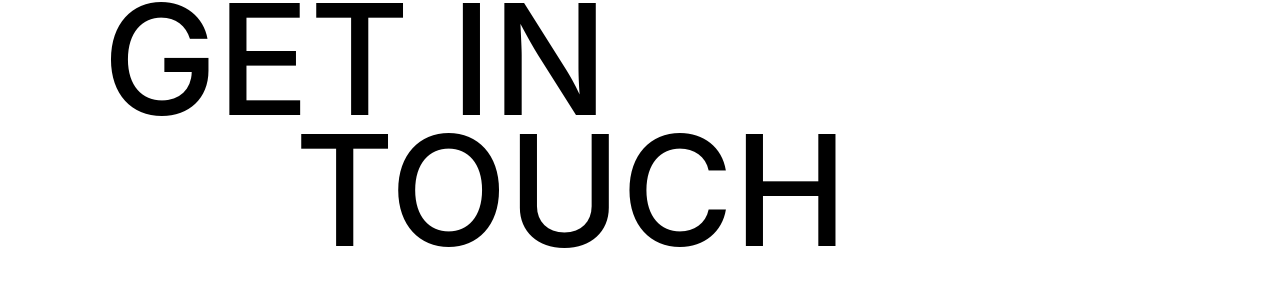
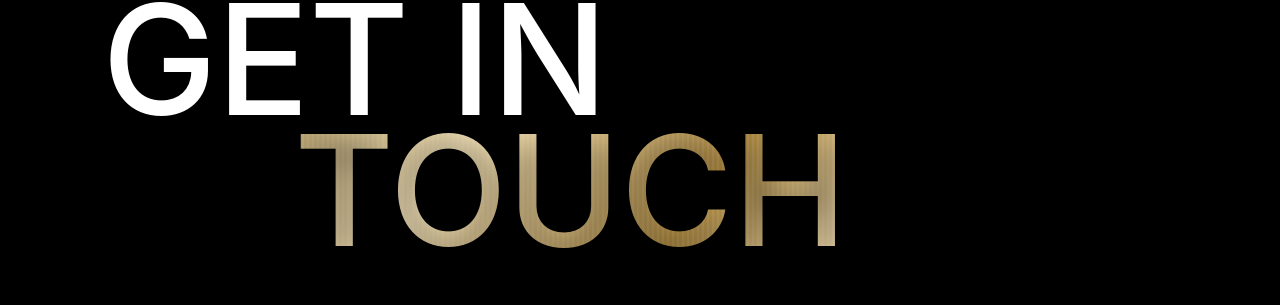
Before and after one commit to AlexGonJ/moda-agency, a Next.js app: page / in a window 1280 px wide. Shown: the part 2620-2925 px from the top of the page. Built offline with nearby package versions, Linux system fonts and the light colour scheme.

Commit message:
Refactor contact section to full black parallax background

```diff
--- a/components/Contact.tsx
+++ b/components/Contact.tsx
@@ -1,5 +1,7 @@
 'use client'
 
+import type { CSSProperties } from 'react'
+import { useEffect, useState } from 'react'
 import dynamic from 'next/dynamic'
 import styles from '../styles/contact.module.scss'
 
@@ -24,8 +26,32 @@ const items = [
 ]
 
 export default function Contact() {
+  const [parallaxY, setParallaxY] = useState(0)
+  const parallaxStyle = { '--parallax-y': `${parallaxY}px` } as CSSProperties
+
+  useEffect(() => {
+    let frame = 0
+
+    const onScroll = () => {
+      if (frame) return
+
+      frame = window.requestAnimationFrame(() => {
+        setParallaxY(window.scrollY * 0.08)
+        frame = 0
+      })
+    }
+
+    onScroll()
+    window.addEventListener('scroll', onScroll, { passive: true })
+
+    return () => {
+      if (frame) window.cancelAnimationFrame(frame)
+      window.removeEventListener('scroll', onScroll)
+    }
+  }, [])
+
   return (
-    <section className={styles.contact}>
+    <section className={styles.contact} style={parallaxStyle}>
       <div className={styles.container}>
         <div className={styles.header}>
           <p className={styles.label}>Connect</p>
--- a/styles/contact.module.scss
+++ b/styles/contact.module.scss
@@ -1,27 +1,97 @@
 .contact {
+  --parallax-y: 0px;
+  --contact-bg-image: none; // Troque para: url('/seu-caminho/contato-bg.jpg')
+
   width: 100%;
-  padding: 10rem 8vw 15rem; // Padding alto no fundo para as imagens aparecerem
-  background-color: #fff;
+  padding: 10rem 8vw 15rem;
   position: relative;
-  z-index: 20; // Garante que fique ACIMA de qualquer fundo do footer
+  z-index: 20;
+  overflow: hidden;
+  background-color: #050505;
+
+  &::before {
+    content: '';
+    position: absolute;
+    inset: 0;
+    background-image:
+      linear-gradient(125deg, rgba(0, 0, 0, 0.92), rgba(0, 0, 0, 0.82)),
+      var(--contact-bg-image);
+    background-size: cover;
+    background-position: center;
+    background-repeat: no-repeat;
+    background-attachment: fixed;
+    transform: translateY(calc(var(--parallax-y) * -0.25));
+    will-change: transform;
+    z-index: -1;
+  }
+}
+
+.container {
+  transform: translateY(calc(var(--parallax-y) * 0.18));
+  will-change: transform;
 }
 
 .header {
   margin-bottom: 6rem;
+}
+
+.label {
+  color: #f6f6f6;
+}
+
 .title {
   font-size: clamp(3.5rem, 12vw, 10rem);
   font-weight: 500;
   line-height: 0.85;
   text-transform: uppercase;
-    color: #000;
   display: flex;
   flex-direction: column;
-    .line2 { padding-left: 15vw; }
+  text-shadow: 0 10px 28px rgba(0, 0, 0, 0.45);
 }
+
+.line1 {
+  color: #ffffff;
+}
+
+.line2 {
+  padding-left: 15vw;
+  color: #d8b36b;
+  background-image:
+    linear-gradient(125deg, #7f6224 0%, #f4e2b7 32%, #af8a40 56%, #ffeec6 74%, #8a6a2f 100%),
+    repeating-linear-gradient(
+      90deg,
+      rgba(255, 255, 255, 0.08) 0,
+      rgba(255, 255, 255, 0.08) 2px,
+      rgba(255, 255, 255, 0) 2px,
+      rgba(255, 255, 255, 0) 5px
+    );
+  background-blend-mode: soft-light;
+  -webkit-background-clip: text;
+  background-clip: text;
+  -webkit-text-fill-color: transparent;
 }
 
 .masonryWrapper {
   width: 100%;
   position: relative;
-  min-height: 400px; // Força uma altura mínima para o Masonry ser visível
+  min-height: 400px;
+  border-radius: 2rem;
+  padding: 1.25rem;
+  background: linear-gradient(135deg, rgba(11, 11, 11, 0.84), rgba(22, 22, 22, 0.74));
+  backdrop-filter: blur(2px);
+  transform: translateY(calc(var(--parallax-y) * 0.1));
+  will-change: transform;
 }
+
+@media (max-width: 768px) {
+  .contact {
+    &::before {
+      background-attachment: scroll;
+    }
+  }
+
+  .container,
+  .masonryWrapper {
+    transform: none;
+  }
+}
```
Lines whose indentation alone changed are shown as unchanged.
